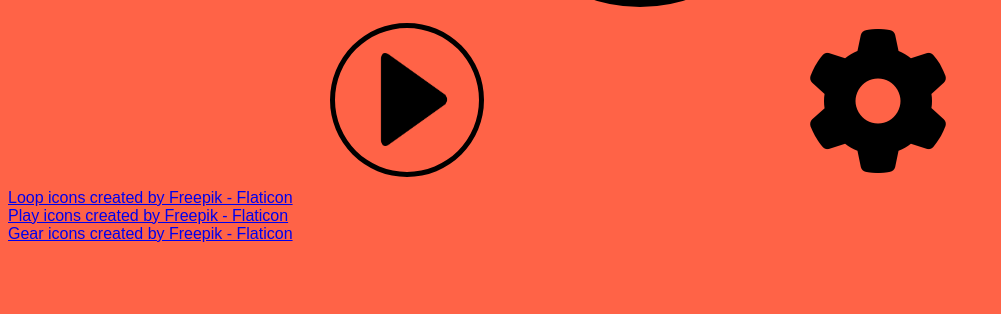
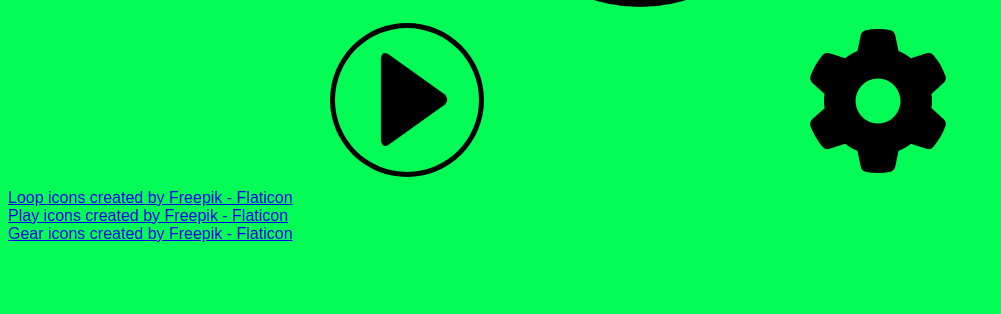
Before and after one commit to PetitGens/scarlet-violet-masuda-timer, a plain HTML site: page index.html in a window 1280 px wide. Shown: the part 486-800 px from the top of the page, without its empty margins (0-1001 px from the left). Drawn offline with Linux system fonts and the light colour scheme; a web font is replaced by a local one.

Commit message:
💄 chore: change background color

```diff
--- a/css/main.css
+++ b/css/main.css
@@ -1,5 +1,5 @@
 body{
-    background-color: tomato;
+    background-color: #03fc56;
     font-family: "Mooli", sans-serif;
 }
 
```
